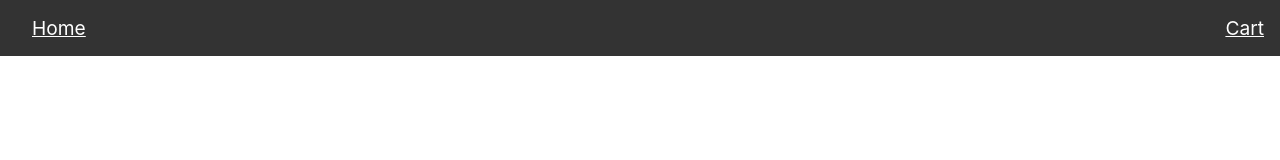
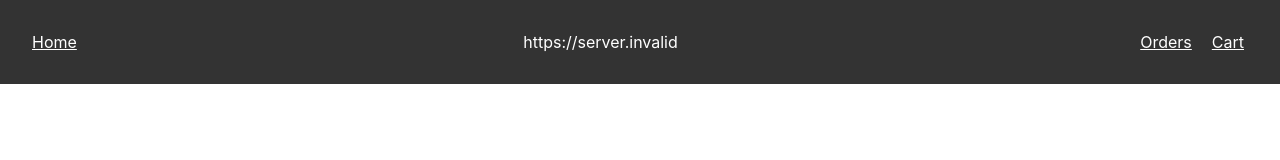
Before and after one commit to mosabami/simpleecom, a React (Create React App) app in the folder src/frontend/: page /login in a window 1280 px wide. Shown: the top 160 px of the page. Built offline with nearby package versions, Linux system fonts and the light colour scheme; no server answers.

Commit message:
add server name to navbar

```diff
--- a/src/frontend/src/App.js
+++ b/src/frontend/src/App.js
@@ -10,6 +10,7 @@ import LoginPage from './components/LoginRegistration/LoginPage';
 import RegisterPage from './components/LoginRegistration/RegisterPage';
 import placeholderCart from './placeholderCart.json';
 let base_url = process.env.REACT_APP_API_BASE_URL || 'http://localhost:8083';
+let server_name = process.env.REACT_APP_SERVER_NAME || '';
 // If base_url is 'none', set it to an empty string. workaround to make it work with passing env variables from docker-compose
 base_url = base_url === 'none' ? '' : base_url;
 console.log(`base_url: ${base_url}`);
@@ -218,7 +219,7 @@ const handlePurchase = () => {
       body: JSON.stringify(newCart),
     })
       .then(response => {
-        if (response.ok) {
+        if (response.status === 200) {
           return "Order placed successfully!";
         }
         else {
@@ -285,7 +286,7 @@ useEffect(() => {
 
   return (
       <div className="App">
-        <Navbar onLogout={handleLogout} loggedIn={loggedIn} />
+        <Navbar onLogout={handleLogout} loggedIn={loggedIn} server={server_name} />
         <div className="page-container">
           <Routes>
             <Route path="/login" element={<LoginPage onLogin={handleLogin}
--- /dev/null
+++ b/src/frontend/src/components/Navbar/Navbar.css
@@ -0,0 +1,17 @@
+.navbar-item {
+    margin-right: 20px;
+    font-size: 16px;
+  }
+
+  .navbar {
+    display: flex;
+    justify-content: space-between;
+  }
+
+  .navbar-left {
+    display: flex;
+  }
+
+  .navbar-right {
+    display: flex;
+  }
--- a/src/frontend/src/components/Navbar/Navbar.js
+++ b/src/frontend/src/components/Navbar/Navbar.js
@@ -1,14 +1,21 @@
-
-
 // Navbar.js
 import React from 'react';
 import { Link } from 'react-router-dom';
+import './Navbar.css'; // Import the CSS
 
-const Navbar = ({ onLogout, loggedIn }) => (
+const Navbar = ({ onLogout, loggedIn, server }) => (
   <nav className="navbar">
-    <Link to="/" className="navbar-button">Home</Link>
-    <Link to="/cart" className="navbar-button">Cart</Link>
-    {loggedIn && <button onClick={onLogout}>Sign Out</button>}
+    <div className="navbar-left">
+      <Link to="/" className="navbar-button navbar-item">Home</Link>
+    </div>
+    <div className="navbar-left">
+      <p className="navbar-item">{server}</p>
+    </div>
+    <div className="navbar-right">
+      <Link to="/orders" className="navbar-button navbar-item">Orders</Link>
+      <Link to="/cart" className="navbar-button navbar-item">Cart</Link>
+      {loggedIn && <button onClick={onLogout}>Sign Out</button>}
+    </div>
   </nav>
 );
 
```
Also changed, not shown: 1 other file (tests, documents, lock files or other folders).
